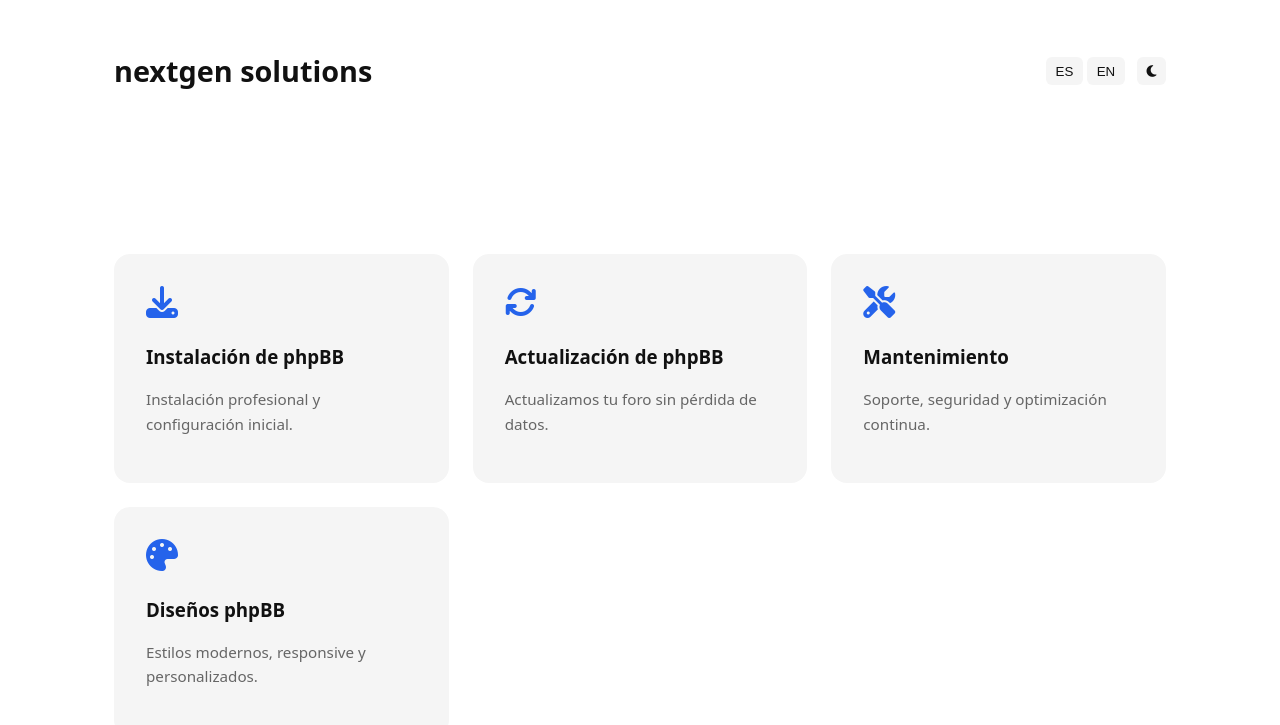
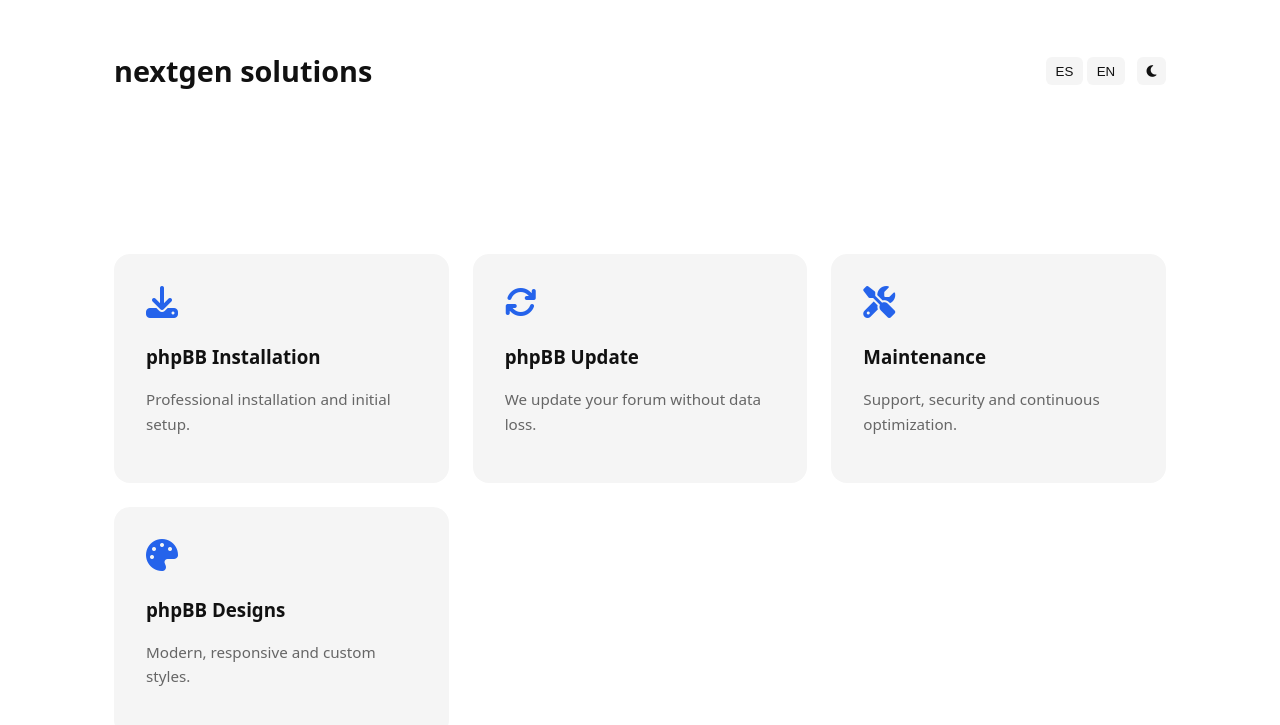
Before and after one commit to nextgen-solutions-gt/nextgen-solutions-gt.github.io, a Jekyll site: the page built from index.md, in a window 1280 px wide. Shown: the top 725 px of the page. Built offline with Jekyll 4.4.1, drawn with Linux system fonts in a browser that asks for light colours; some of the changed lines change nothing that is shown.

Commit message:
Fixed bugs

```diff
--- a/assets/js/i18n.js
+++ b/assets/js/i18n.js
@@ -22,35 +22,27 @@
 };
 
 function setLanguage(lang) {
+  const dict = translations[lang] || translations.es;
+
+  document.documentElement.lang = lang;
   localStorage.setItem("lang", lang);
 
-  document.querySelector("[data-i18n='install']").textContent =
-    translations[lang].install;
-  document.querySelector("[data-i18n='installDesc']").textContent =
-    translations[lang].installDesc;
-
-  document.querySelector("[data-i18n='update']").textContent =
-    translations[lang].update;
-  document.querySelector("[data-i18n='updateDesc']").textContent =
-    translations[lang].updateDesc;
-
-  document.querySelector("[data-i18n='maintenance']").textContent =
-    translations[lang].maintenance;
-  document.querySelector("[data-i18n='maintenanceDesc']").textContent =
-    translations[lang].maintenanceDesc;
-
-  document.querySelector("[data-i18n='designs']").textContent =
-    translations[lang].designs;
-  document.querySelector("[data-i18n='designsDesc']").textContent =
-    translations[lang].designsDesc;
+  document.querySelectorAll("[data-i18n]").forEach(el => {
+    const key = el.dataset.i18n;
+    if (dict[key]) {
+      el.textContent = dict[key];
+    }
+  });
 }
 
-document.querySelectorAll("[data-lang]").forEach(btn => {
+// botones de idioma
+document.querySelectorAll("[data-lang-btn]").forEach(btn => {
   btn.addEventListener("click", () => {
-    setLanguage(btn.dataset.lang);
+    setLanguage(btn.dataset.langBtn);
   });
 });
 
+// idioma inicial
 const savedLang =
   localStorage.getItem("lang") ||
   (navigator.language.startsWith("es") ? "es" : "en");
--- a/index.md
+++ b/index.md
@@ -7,26 +7,26 @@
 
 <div class="card">
   <i class="fa-solid fa-download"></i>
-  <h3>Instalación de phpBB</h3>
-  <p>Instalación profesional y configuración inicial.</p>
+  <h3 data-i18n="install">Instalación de phpBB</h3>
+  <p data-i18n="installDesc">Instalación profesional y configuración inicial.</p>
 </div>
 
 <div class="card">
   <i class="fa-solid fa-arrows-rotate"></i>
-  <h3>Actualización de phpBB</h3>
-  <p>Actualizamos tu foro sin pérdida de datos.</p>
+  <h3 data-i18n="update">Actualización de phpBB</h3>
+  <p data-i18n="updateDesc">Actualizamos tu foro sin pérdida de datos.</p>
 </div>
 
 <div class="card">
   <i class="fa-solid fa-screwdriver-wrench"></i>
-  <h3>Mantenimiento</h3>
-  <p>Soporte, seguridad y optimización continua.</p>
+  <h3 data-i18n="maintenance">Mantenimiento</h3>
+  <p data-i18n="maintenanceDesc">Soporte, seguridad y optimización continua.</p>
 </div>
 
 <div class="card">
   <i class="fa-solid fa-palette"></i>
-  <h3>Diseños phpBB</h3>
-  <p>Estilos modernos, responsive y personalizados.</p>
+  <h3 data-i18n="designs">Diseños phpBB</h3>
+  <p data-i18n="designsDesc">Estilos modernos, responsive y personalizados.</p>
 </div>
 
 </section>
```
